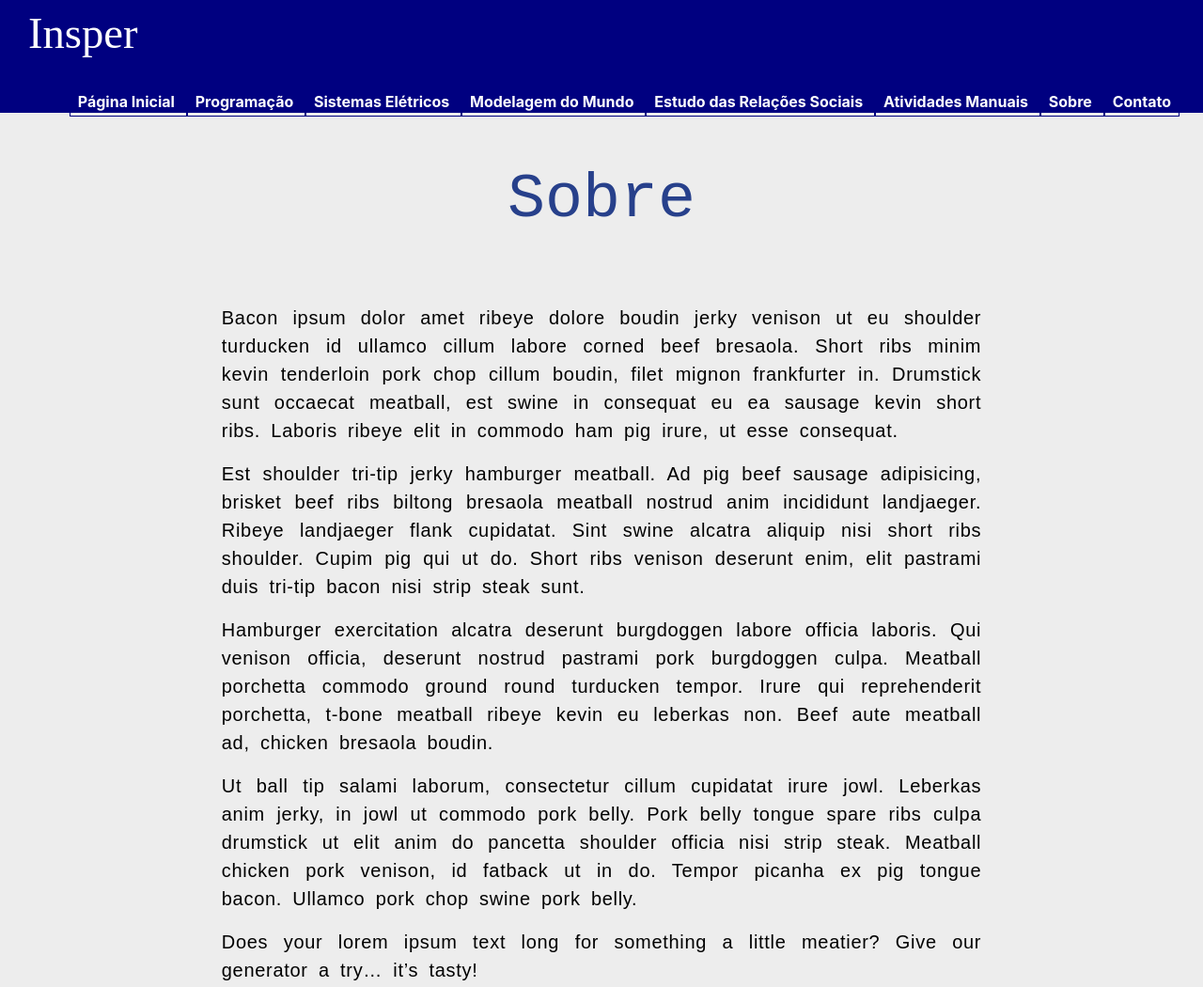
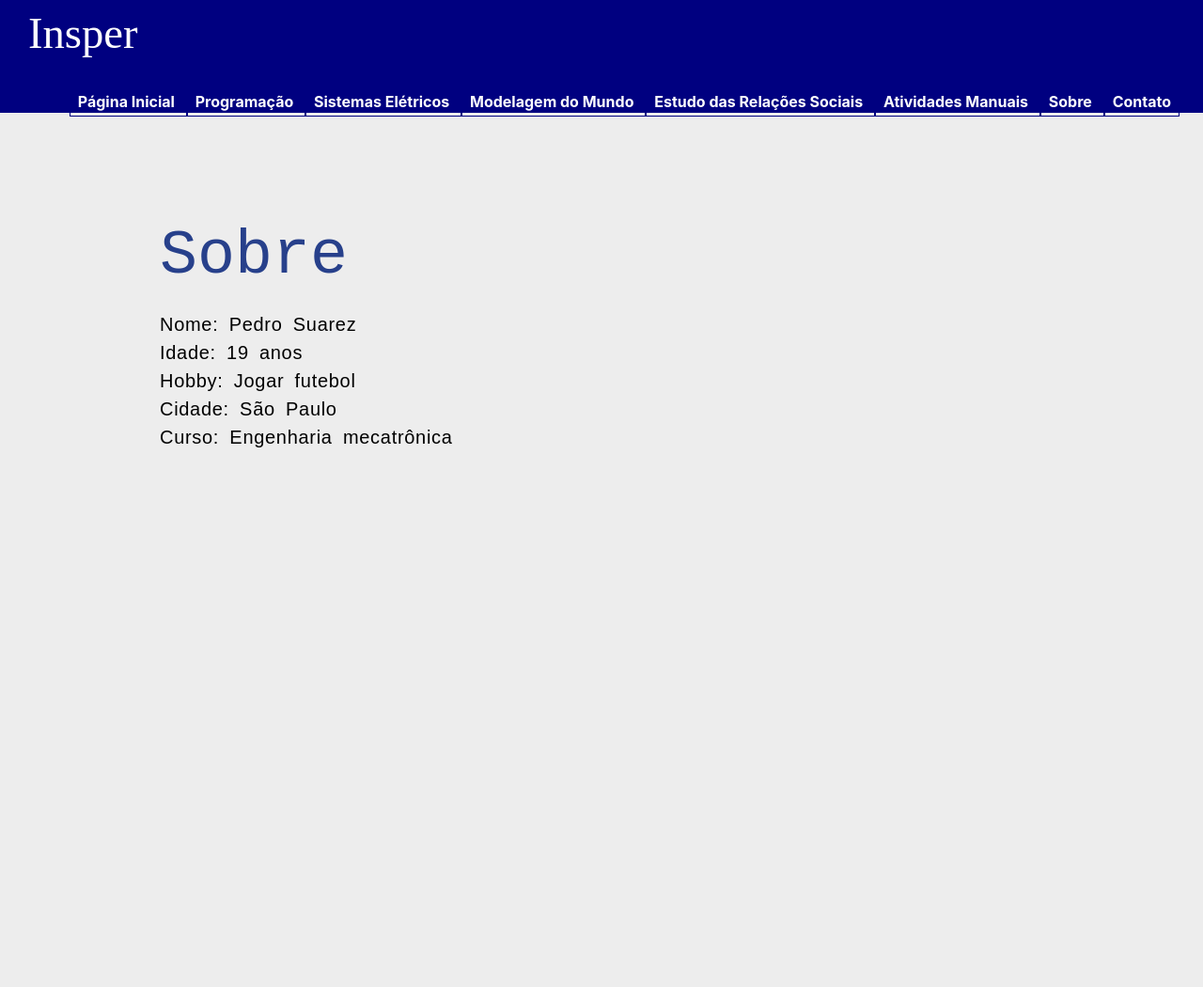
Before and after one commit to gabiuas/co.desarme, a plain HTML site: page Site-co.desarme/sobre.html in a window 1280 px wide. Shown: the whole page at 94% size. After the commit the page ends 800 px from the top, so only its background shows below. Drawn offline with Linux system fonts and the light colour scheme.

Commit message:
Add files via upload

```diff
--- a/Site-co.desarme/b.css
+++ b/Site-co.desarme/b.css
@@ -405,6 +405,19 @@ p{
 	margin-left: 30px;
 }
 
+.sobre{
+
+	margin-top: 60px;
+}
+
+.sobre2{
+
+	margin-top: 20px;
+
+}
+
+
+
 
 
 
--- a/Site-co.desarme/sobre.html
+++ b/Site-co.desarme/sobre.html
@@ -162,7 +162,7 @@
 
 
 
-						<div class="titulo2">
+						<div class="titulo2, top, sobre">
 							<h3>Sobre</h3>
 
 
@@ -171,20 +171,14 @@
 
 
 
-						<div class="margem_texto">
+						<div class="margem_texto, sobre2">
 
 
-							<p>Bacon ipsum dolor amet ribeye dolore boudin jerky venison ut eu shoulder turducken id ullamco cillum labore corned beef bresaola. Short ribs minim kevin tenderloin pork chop cillum boudin, filet mignon frankfurter in. Drumstick sunt occaecat meatball, est swine in consequat eu ea sausage kevin short ribs. Laboris ribeye elit in commodo ham pig irure, ut esse consequat.</p>
-
-							<p>Est shoulder tri-tip jerky hamburger meatball. Ad pig beef sausage adipisicing, brisket beef ribs biltong bresaola meatball nostrud anim incididunt landjaeger. Ribeye landjaeger flank cupidatat. Sint swine alcatra aliquip nisi short ribs shoulder. Cupim pig qui ut do. Short ribs venison deserunt enim, elit pastrami duis tri-tip bacon nisi strip steak sunt.</p>
-
-							<p>Hamburger exercitation alcatra deserunt burgdoggen labore officia laboris. Qui venison officia, deserunt nostrud pastrami pork burgdoggen culpa. Meatball porchetta commodo ground round turducken tempor. Irure qui reprehenderit porchetta, t-bone meatball ribeye kevin eu leberkas non. Beef aute meatball ad, chicken bresaola boudin.
-
-</p>
-
-							<p>Ut ball tip salami laborum, consectetur cillum cupidatat irure jowl. Leberkas anim jerky, in jowl ut commodo pork belly. Pork belly tongue spare ribs culpa drumstick ut elit anim do pancetta shoulder officia nisi strip steak. Meatball chicken pork venison, id fatback ut in do. Tempor picanha ex pig tongue bacon. Ullamco pork chop swine pork belly.</p>
-
-							<p>Does your lorem ipsum text long for something a little meatier? Give our generator a try… it’s tasty!</p>
+							<p>	Nome: Pedro Suarez<br>
+								Idade: 19 anos<br>
+								Hobby: Jogar futebol<br>
+								Cidade: São Paulo<br>
+								Curso: Engenharia mecatrônica</p>
 
 						</div>
 
```
Also changed, not shown: Site-co.desarme/artigo.html (+3 -2 lines), Site-co.desarme/brinquedo.html (+2 -9 lines), Site-co.desarme/i.html (+12 -14 lines), Site-co.desarme/modsim2.html (+3 -1 lines), Site-co.desarme/modsim3.html (+3 -3 lines), Site-co.desarme/petroleo.html (+1 -1 lines), Site-co.desarme/img/eng.jpg (added).
